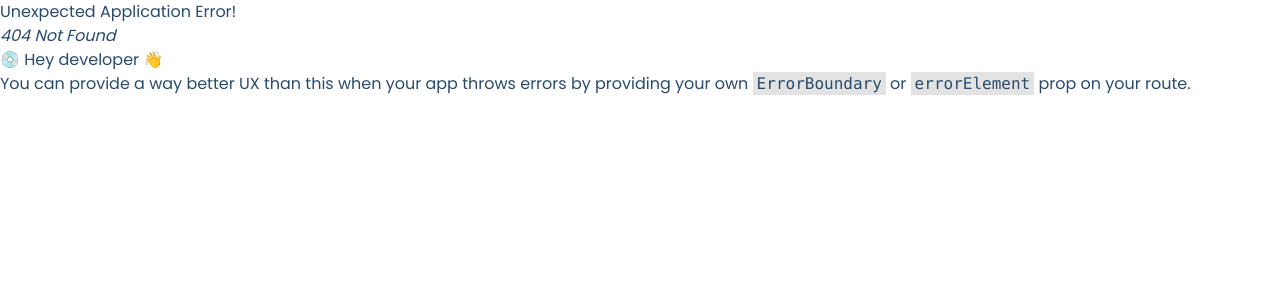
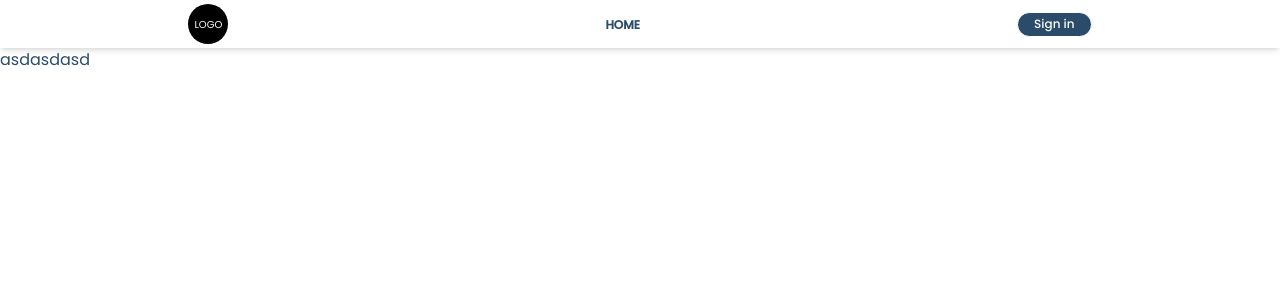
Before and after one commit to mart1057/react-test, a React (Vite) app: page /Signin in a window 1280 px wide. Before the commit this address had no page. Shown: the top 300 px of the page. Built offline with nearby package versions, Linux system fonts and the light colour scheme; a web font is replaced by a local one.

Commit message:
'updateDOM'

```diff
--- a/src/App.tsx
+++ b/src/App.tsx
@@ -1,23 +1,25 @@
-import { useState } from 'react'
 import './App.css'
+import { useRoutes } from 'react-router-dom';
 import MenuBar from "./components/ui/menuBar.tsx";
 import ContentPage from './page/ContentPages/Content.tsx';
+import Signin from './page/SigninPage/Signin.tsx';
 
-// function BearCounter() {
-//   const bears = useBearStore((state:any) => state.bears)
-//   return <h1>{bears} around here ...</h1>
-// }
 
-// function Controls() {
-//   const increasePopulation = useBearStore((state:any) => state.increasePopulation)
-//   return <button onClick={increasePopulation}>one up</button>
-// }
 function App() {
-  const [count, setCount] = useState(0)
+  let element = useRoutes([
+    {
+      path: "/",
+      element: <ContentPage/>,
+    },
+    {
+      path: "/Signin",
+      element: <Signin/>,
+    },
+  ])
   return (
     <div className='mb-[24px]'>
       <MenuBar/>
-      <ContentPage/>
+      {element}
     </div>
   )
 }
--- a/src/main.tsx
+++ b/src/main.tsx
@@ -1,21 +1,13 @@
-import React from 'react'
-import ReactDOM from 'react-dom/client'
-import App from './App.tsx'
-import './index.css'
-import {
-  createBrowserRouter,
-  RouterProvider,
-} from "react-router-dom";
+import ReactDOM from "react-dom";
+import { BrowserRouter } from "react-router-dom";
+import App from "./App.tsx";
+import "./index.css";
+import { createRoot } from "react-dom/client";
+const rootElement = document.getElementById("root") as HTMLElement;
+const root = createRoot(rootElement);
 
-const router = createBrowserRouter([
-  {
-    path: "/",
-    element: <App/>,
-  },
-]);
-
-ReactDOM.createRoot(document.getElementById('root')!).render(
-  <React.StrictMode>
-    <RouterProvider router={router} />
-  </React.StrictMode>
-)
+root.render(
+  <BrowserRouter>
+    <App />
+  </BrowserRouter>
+);
--- a/src/page/ContentPages/Content.tsx
+++ b/src/page/ContentPages/Content.tsx
@@ -4,14 +4,6 @@ import img2 from "../../assets/img/img2.png";
 import img3 from "../../assets/img/img3.png";
 import img4 from "../../assets/img/img4.png";
 import { Button } from "@/components/ui/button";
-import {
-  Card,
-  CardContent,
-  CardDescription,
-  CardFooter,
-  CardHeader,
-  CardTitle,
-} from "@/components/ui/card";
 const items = [
   {
     title: "Lorem ipsum",
@@ -34,8 +26,8 @@ const items = [
     img: img4,
   },
 ];
-const cardItems = items.map((item) => (
-    <div className="border pb-[8px] rounded-[8px] shadow-md">
+const cardItems = items.map((item,index) => (
+    <div className="border pb-[8px] rounded-[8px] shadow-md" key={index}>
       <img src={item.img} className="rounded-t-[8px]" />
         <div className="flex flex-col justify-between w-full mt-[8px]">
           <div className="text-[18px] font-bold ">{item.title}</div>
--- /dev/null
+++ b/src/page/SigninPage/Signin.tsx
@@ -0,0 +1,9 @@
+function Signin() {
+    return (
+      <div>
+        asdasdasd
+      </div>
+    );
+  }
+
+  export default Signin;
```
